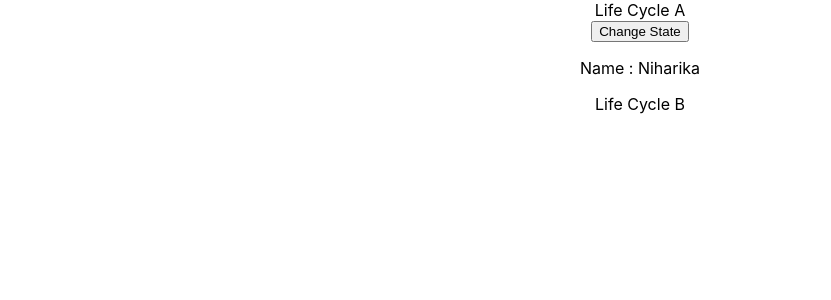
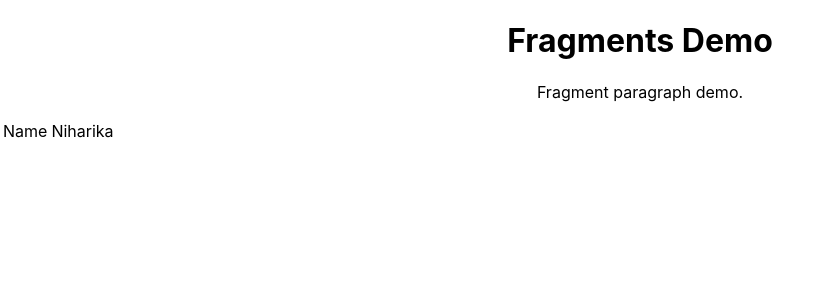
Before and after one commit to niharika293/React-JS-, a React (Create React App) app: page / in a window 1280 px wide. Shown: the top 300 px of the page, without its empty margins (0-831 px from the left). Built offline with nearby package versions, Linux system fonts and the light colour scheme.

Commit message:
Fragments

```diff
--- a/src/App.js
+++ b/src/App.js
@@ -17,6 +17,8 @@ import Inline from './Components/Inline';
 import styles from '../src/appStyles.module.css'
 import Form from './Components/Form';
 import LifeCycleA from './Components/LifeCycleA';
+import FragmentsDemo from './Components/FragmentsDemo';
+import Table from './Components/Table';
 
 function App() {
   return (
@@ -46,7 +48,9 @@ function App() {
      <Inline></Inline>
      <h1 className={styles.success}>Success</h1> */}
      {/* <Form></Form> */}
-     <LifeCycleA></LifeCycleA>
+     {/* <LifeCycleA></LifeCycleA> */}
+     <FragmentsDemo/>
+     <Table></Table>
     </div>
   );
 }
--- /dev/null
+++ b/src/Components/Columns.js
@@ -0,0 +1,12 @@
+import React from 'react'
+
+function Columns() {
+  return (
+    <React.Fragment>
+        <td>Name</td>
+        <td>Niharika</td>
+    </React.Fragment>
+  )
+}
+
+export default Columns
--- /dev/null
+++ b/src/Components/FragmentsDemo.js
@@ -0,0 +1,12 @@
+import React from 'react'
+
+function FragmentsDemo() {
+  return (
+    <React.Fragment>
+        <h1>Fragments Demo</h1>
+        <p>Fragment paragraph demo.</p>
+    </React.Fragment>
+  )
+}
+
+export default FragmentsDemo
--- /dev/null
+++ b/src/Components/Table.js
@@ -0,0 +1,18 @@
+import React from 'react'
+import Columns from './Columns'
+
+function Table() {
+  return (
+    <div>
+        <table>
+            <tbody>
+                <tr>
+                    <Columns/>
+                </tr>
+            </tbody>
+        </table>
+    </div>
+  )
+}
+
+export default Table
```
